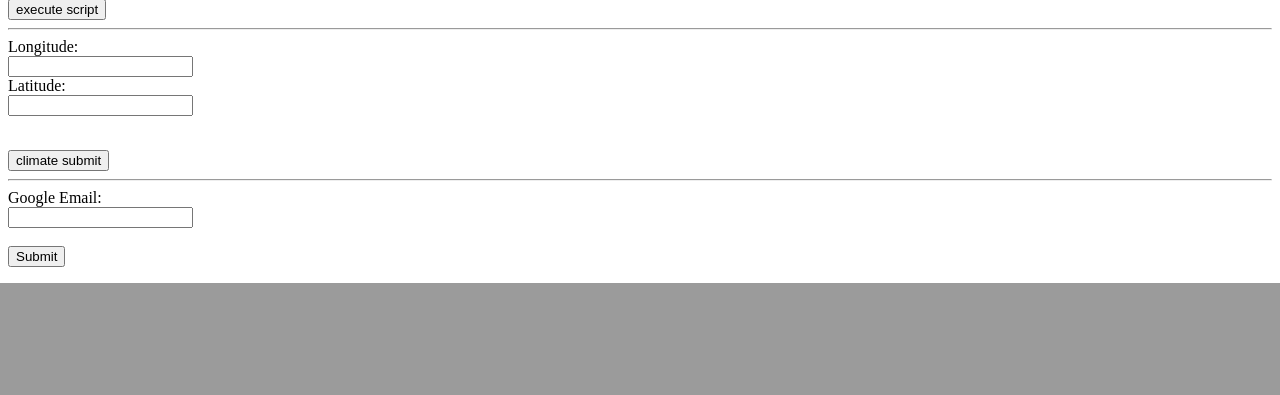
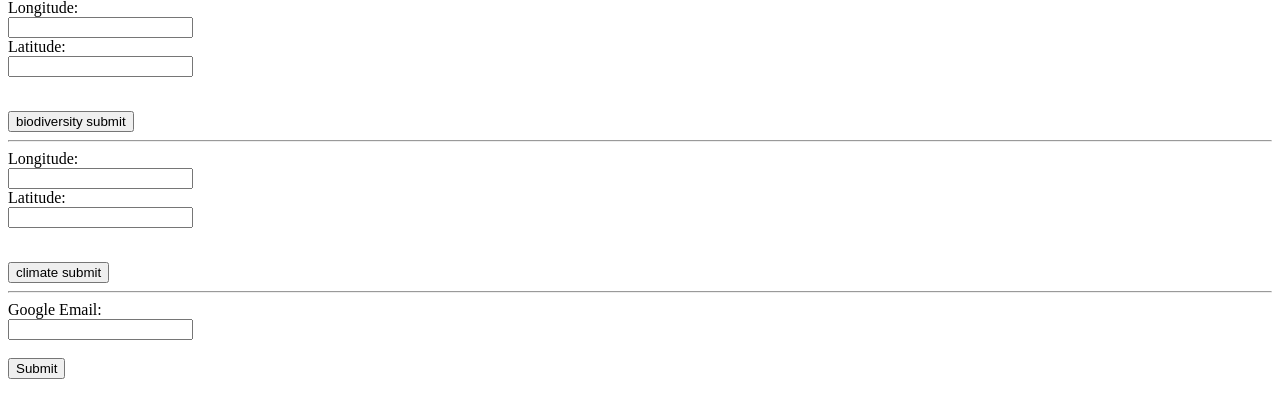
Before and after one commit to Blazeinger/GeoLearn, a Django app: page /Slides.html/ in a window 1280 px wide. Shown: the part 913-1308 px from the top of the page. Before the commit the page ends 1196 px from the top, so only its background shows below. Run offline with Django 3.2, Linux system fonts and the light colour scheme; some libraries are stand-ins or nearby versions.

Commit message:
commit before upstream merge

```diff
--- a/testsite/biodiversity/credentials.txt
+++ b/testsite/biodiversity/credentials.txt
@@ -1 +1 @@
-{"access_token": "ya29.ImC9BzVM8tK6mUcRKcU7cOiRbAF-I-TwsMHBuIdpLrgz52mopZ0N9RdvxcMGggkRw1MlNrUS1S_n_y8s3WbdkNnta4-hCIZXThSITzxZWBs-8JZW8oi9doJFT0E8mgSynq0", "client_id": "1073282164345-tvurg64tcks6ahmks3u0abifnmmirjff.apps.googleusercontent.com", "client_secret": "X1otbzJFTlBreekAtz_6351z", "refresh_token": "1//062NkC3e5broOCgYIARAAGAYSNgF-L9IrhDE4qTYe7-Hgm0JRkGPADmAX35SDg1OX3P4_2cOGGKuds6D_l6PnEK-MnTZsP0BBRA", "token_expiry": "2020-02-07T20:02:06Z", "token_uri": "https://oauth2.googleapis.com/token", "user_agent": null, "revoke_uri": "https://oauth2.googleapis.com/revoke", "id_token": null, "id_token_jwt": null, "token_response": {"access_token": "ya29.ImC9BzVM8tK6mUcRKcU7cOiRbAF-I-TwsMHBuIdpLrgz52mopZ0N9RdvxcMGggkRw1MlNrUS1S_n_y8s3WbdkNnta4-hCIZXThSITzxZWBs-8JZW8oi9doJFT0E8mgSynq0", "expires_in": 3599, "scope": "https://www.googleapis.com/auth/drive", "token_type": "Bearer"}, "scopes": ["https://www.googleapis.com/auth/drive"], "token_info_uri": "https://oauth2.googleapis.com/tokeninfo", "invalid": false, "_class": "OAuth2Credentials", "_module": "oauth2client.client"}
+{"access_token": "ya29.ImC9B1_WdQV4FTnRgi0ht7KwCxC7yNG78GVENeFSm6N3UBnugGx94AegusJSJz6sOrsl7rUO7WWVgUn1FBYEKqLGgbUgrP80uBDvVt-J2h8A_SrVXHcC9rMJdaQMlzQ2g8U", "client_id": "1073282164345-tvurg64tcks6ahmks3u0abifnmmirjff.apps.googleusercontent.com", "client_secret": "X1otbzJFTlBreekAtz_6351z", "refresh_token": "1//062NkC3e5broOCgYIARAAGAYSNgF-L9IrhDE4qTYe7-Hgm0JRkGPADmAX35SDg1OX3P4_2cOGGKuds6D_l6PnEK-MnTZsP0BBRA", "token_expiry": "2020-02-13T21:54:02Z", "token_uri": "https://oauth2.googleapis.com/token", "user_agent": null, "revoke_uri": "https://oauth2.googleapis.com/revoke", "id_token": null, "id_token_jwt": null, "token_response": {"access_token": "ya29.ImC9B1_WdQV4FTnRgi0ht7KwCxC7yNG78GVENeFSm6N3UBnugGx94AegusJSJz6sOrsl7rUO7WWVgUn1FBYEKqLGgbUgrP80uBDvVt-J2h8A_SrVXHcC9rMJdaQMlzQ2g8U", "expires_in": 3599, "scope": "https://www.googleapis.com/auth/drive", "token_type": "Bearer"}, "scopes": ["https://www.googleapis.com/auth/drive"], "token_info_uri": "https://oauth2.googleapis.com/tokeninfo", "invalid": false, "_class": "OAuth2Credentials", "_module": "oauth2client.client"}
--- a/testsite/polls/views.py
+++ b/testsite/polls/views.py
@@ -14,10 +14,14 @@ def slides( request ):
 	return render( request, 'Slides.html' )
 
 def biodiversity_submit( request ):
-	arguments = request.POST.get( 'param' )
-	print( arguments )
-	#find_animals_script( 35, -111 )
-	output = "find animals script ran successfully"
+	if request.method == 'POST':
+		output = 'bbbbbbbbbbbbbbbbbbbbbbbbbbbbbbbbbbbbbbbbbbbbbbb'
+	else:
+		output = 'Biodiversity Slideshow submission'
+	#arguments = request.POST.get( 'param' )
+	#print( arguments )
+	find_animals_script( 35, -111 )
+	#output = arguments
 	return render( request, 'Slides.html', {'message': output} )
 
 def climate_submit( request ):
--- a/testsite/templates/Slides.html
+++ b/testsite/templates/Slides.html
@@ -162,10 +162,15 @@ window.onclick = function(event) {
 	 async defer>
 </script>
 
-<button type='button' onclick="location.href='{% url 'bio_submit' %}'">execute script</button><hr>
-	{% if message %}
-	{{message}}
-	{% endif %}
+<form action="location.href='{% url 'bio_submit' %}'" id="lat_long form">
+  Longitude:<br>
+  <input type="text" name="Longitude" value="">
+  <br>
+  Latitude:<br>
+  <input type="text" name="Latitude" value="">
+  <br><br>
+</form>
+<button type='button' onclick="location.href='{% url 'bio_submit' %}'">biodiversity submit</button><hr>
 
 
 <form action="">
```
